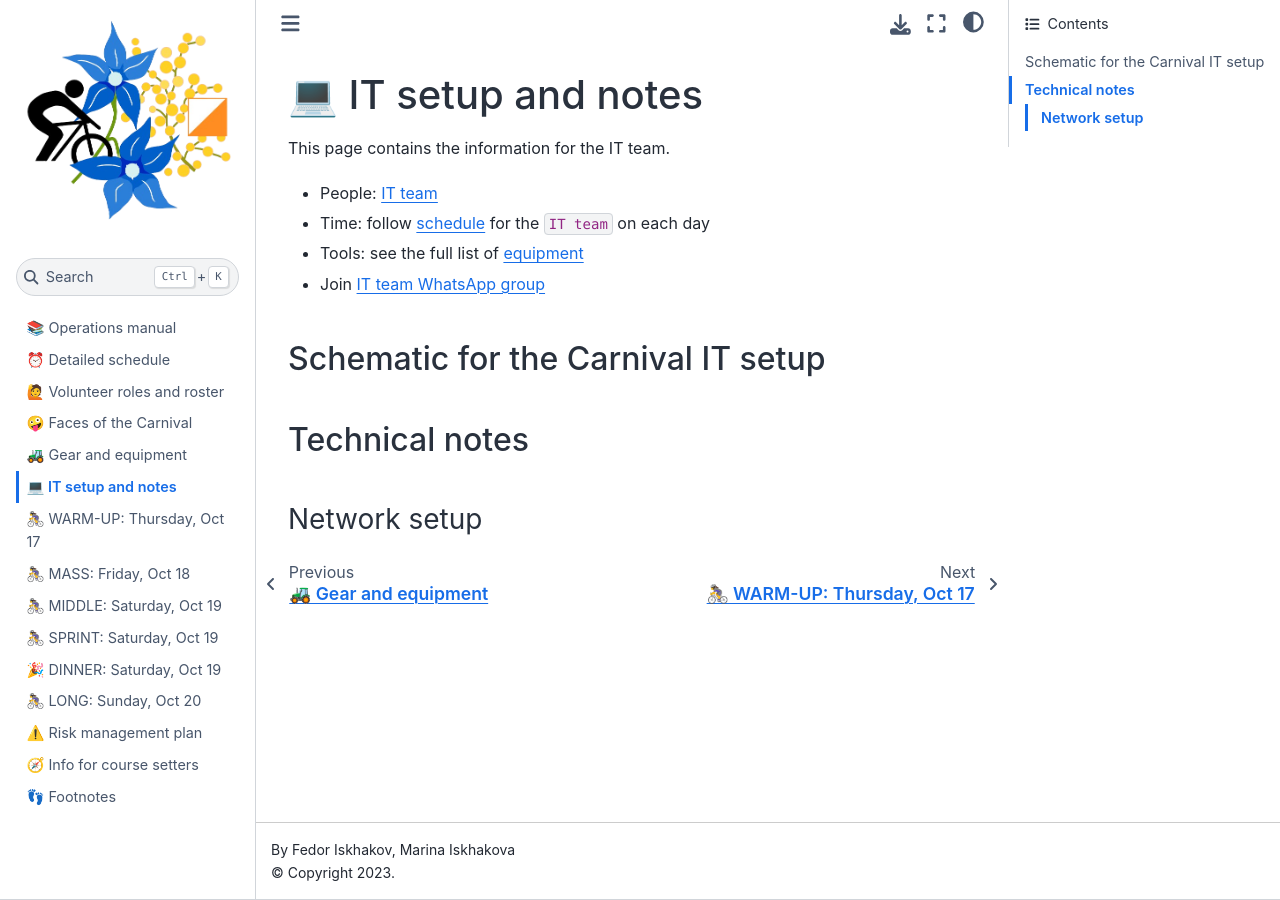
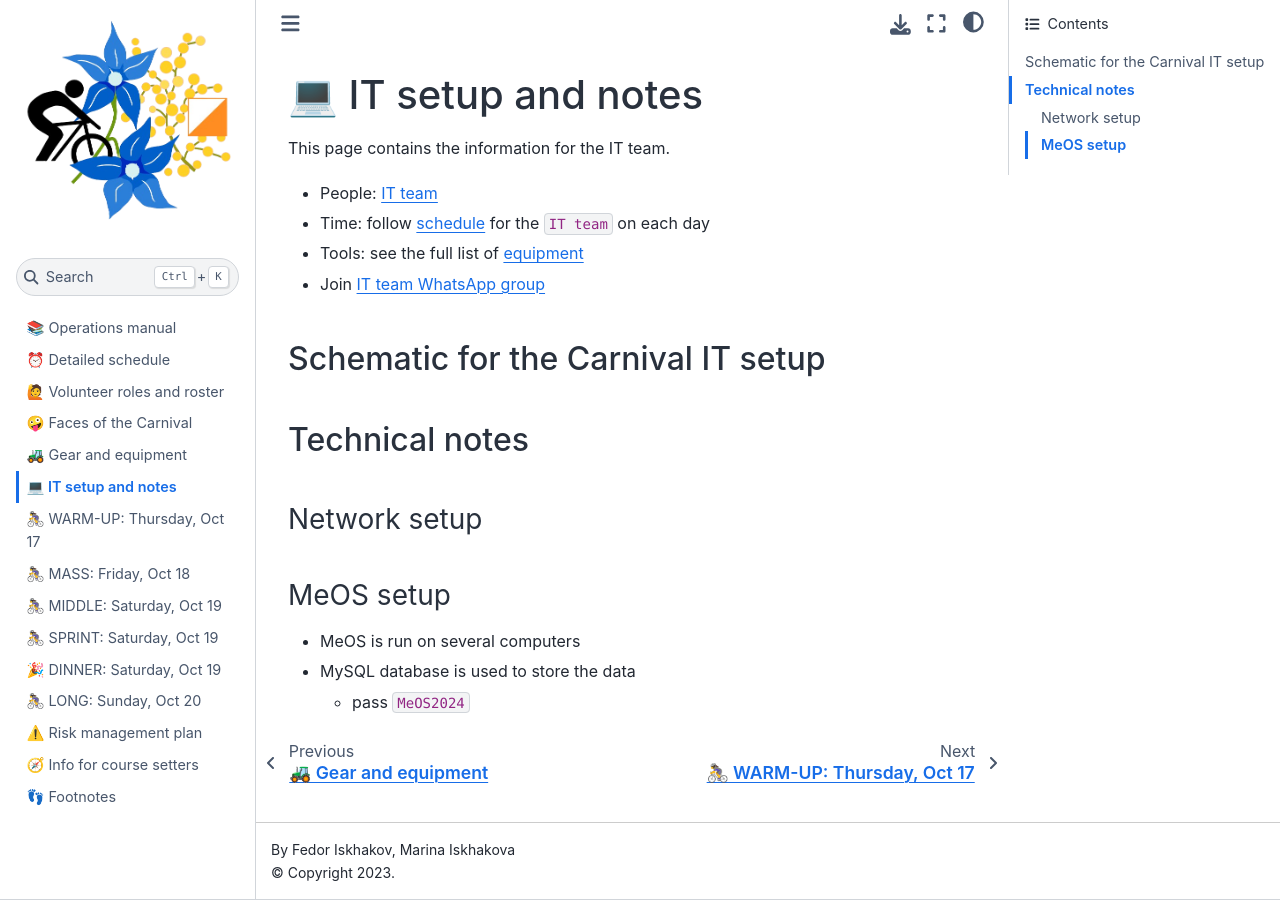
Before and after one commit to fediskhakov/mtbo2024champ, a Jupyter Book: the page built from 04.computers.md, in a window 1280 px wide. Built offline with Jupyter Book 1.0.4 settings and Sphinx 7.4.7 and the Sphinx Book theme 1.1.4, drawn with Linux system fonts in a browser that asks for light colours.

```diff
--- a/04.computers.md
+++ b/04.computers.md
@@ -14,3 +14,10 @@ This page contains the information for the IT team.
 
 
 ### Network setup
+
+
+### MeOS setup
+
+- MeOS is run on several computers
+- MySQL database is used to store the data
+  * pass `MeOS2024`
```
Also changed, not shown: 01.schedule.md (+1 -0 lines), 02.faces.md (+45 -20 lines), _static/faces/28_Toni_Brown.jpg (added), _static/faces/29_Max_Walter.jpg (added), _static/faces/30_Josh_Mansell.jpg (added).
